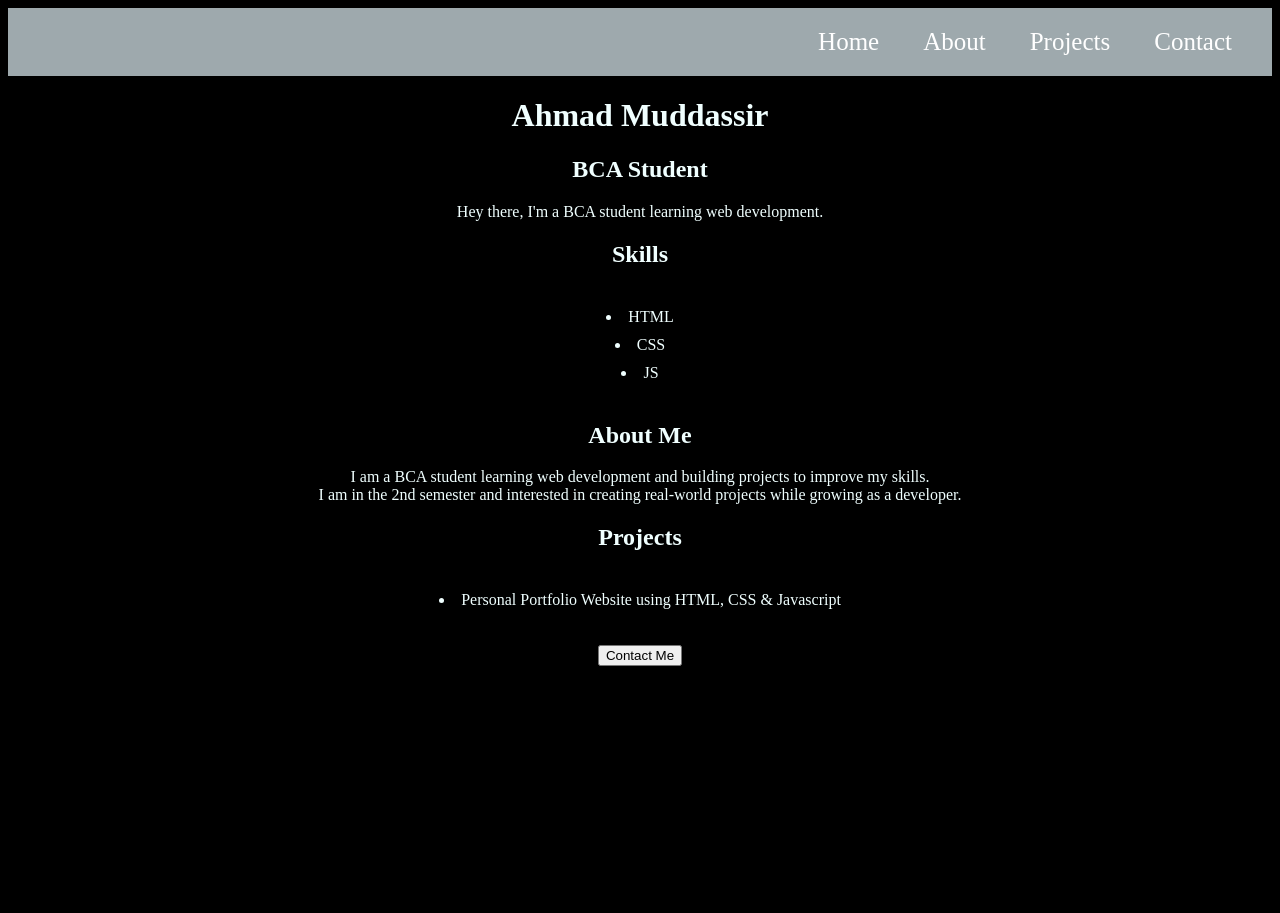
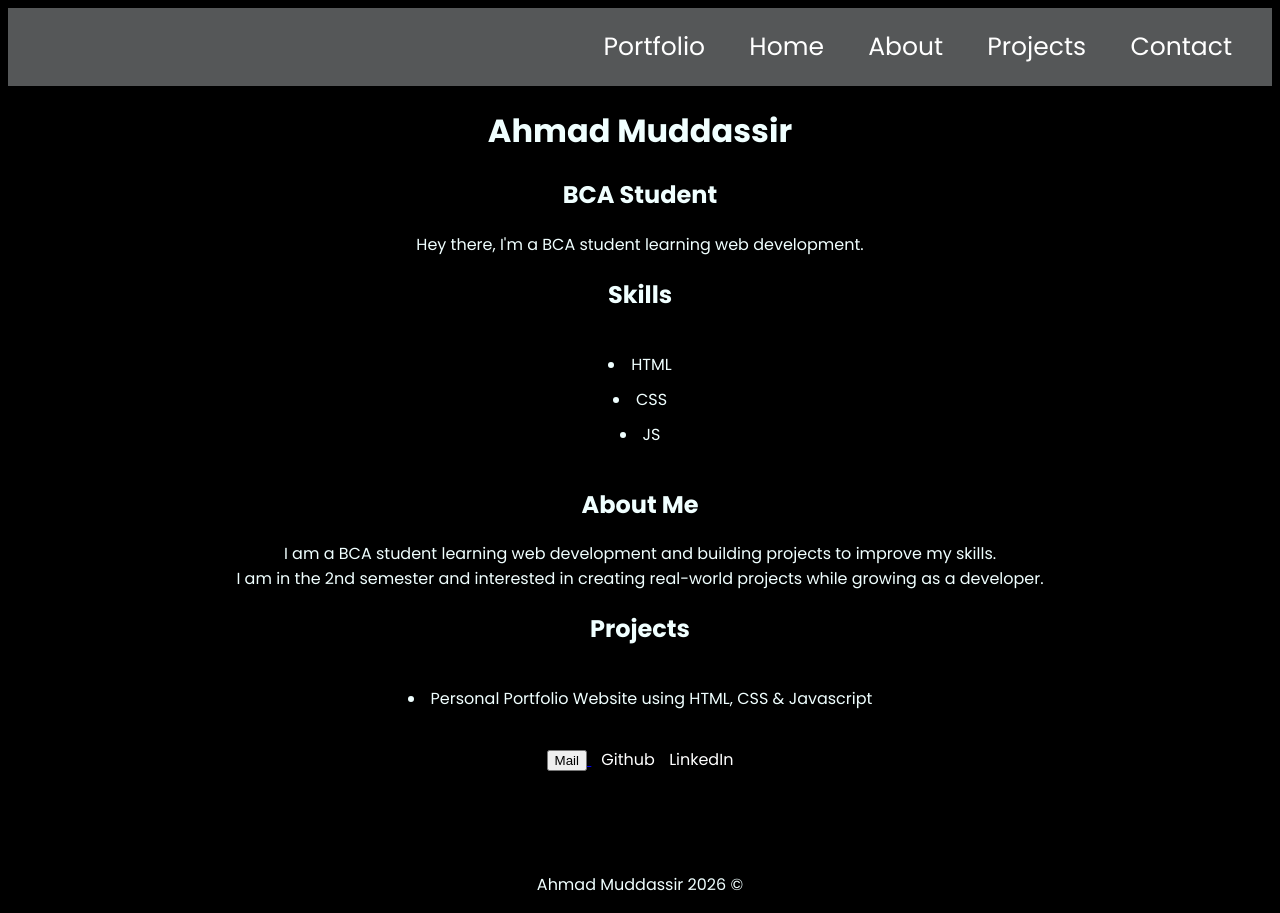
Before and after one commit to AhmadMuddassir/Portfolio-Website-, a plain HTML site: page index.html in a window 1280 px wide. Before the commit the page ends 800 px from the top, so only its background shows below. Drawn offline with Linux system fonts and the light colour scheme.

Commit message:
Added footer, social links and improved styling

```diff
--- a/index.html
+++ b/index.html
@@ -5,9 +5,13 @@
     <meta name="viewport" content="width=device-width, initial-scale=1.0">
     <title>My Portfolio</title>
     <link rel="stylesheet" href="style.css">
+    <link rel="preconnect" href="https://fonts.googleapis.com">
+<link rel="preconnect" href="https://fonts.gstatic.com" crossorigin>
+<link href="https://fonts.googleapis.com/css2?family=Poppins:ital,wght@0,100;0,200;0,300;0,400;0,500;0,600;0,700;0,800;0,900;1,100;1,200;1,300;1,400;1,500;1,600;1,700;1,800;1,900&display=swap" rel="stylesheet">
 </head>
 <body>
     <nav>
+        <a id ="portfolio" href="#">Portfolio</a>
         <a href="#">Home</a>
         <a href="#">About</a>
         <a href="#">Projects</a>
@@ -30,7 +34,14 @@
         <ul>
             <li>Personal Portfolio Website using HTML, CSS & Javascript </li>
         </ul>
-    <button>Contact Me</button>
+        <a href="mailto:amuddassir5226@gmail.com">
+            <button>Mail</button>
+        </a>
+    <a id="github" href="https://github.com/AhmadMuddassir" target="_blank">Github</a>
+    <a id="linkedin" href="https://www.linkedin.com/in/ahmadmuddassir/" target="_blank">LinkedIn</a>
+    <footer>
+        <p>Ahmad Muddassir 2026 © </p>
+    </footer>
 <script src="script.js"></script>
 </body>
 </html>
--- a/style.css
+++ b/style.css
@@ -2,6 +2,7 @@
     background-color: black;
     text-align: center;
     color: azure;
+    font-family: poppins;
 }
 
 ul {
@@ -18,7 +19,7 @@
 }
 
 nav {
-    background-color: rgb(158, 169, 173);
+    background-color: rgb(85, 87, 88);
     padding: 20px;
     text-align: right;
 
@@ -34,3 +35,22 @@
 nav a:hover {
     color: cyan;
 }
+
+#github, #linkedin {
+    text-decoration: none;
+    color: white;
+    margin-left: 10px;
+}
+
+#github:hover,
+#linkedin:hover {
+    color:aqua;
+}
+
+footer {
+    margin-top: 100px;
+}
+
+#portfolio {
+    text-align: left;
+}
```
